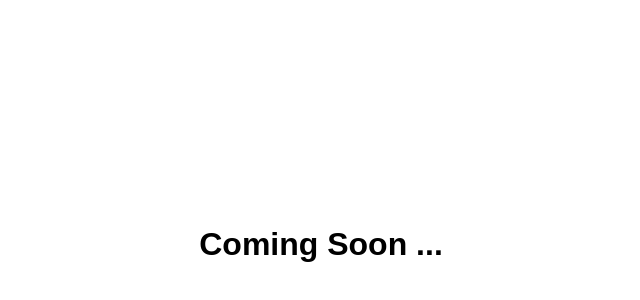
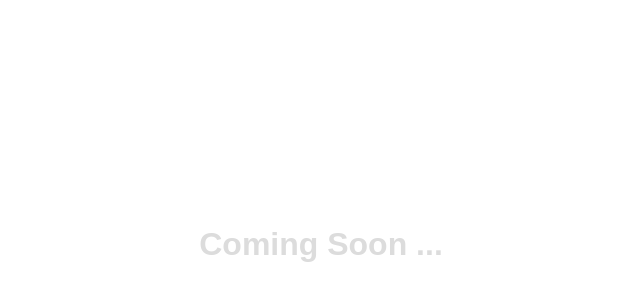
Before and after one commit to hamzahio/tblog, a plain HTML site: page index.html in a window 1280 px wide. Shown: the part 156-456 px from the top of the page, without its empty margins (319-959 px from the left). Drawn offline with Linux system fonts and the light colour scheme.

Commit message:
Add Gray Color

```diff
--- a/index.html
+++ b/index.html
@@ -8,7 +8,7 @@
   </head>
   <body style="height: 100vh;">
     <center style="display: table;width: 100%;height: 100%;">
-      <h1 style="display: table-cell;vertical-align: middle;">Coming Soon ...</h1>
+      <h1 style="display: table-cell;vertical-align: middle;color: gainsboro;">Coming Soon ...</h1>
     </center>
   </body>
 </html>
```
